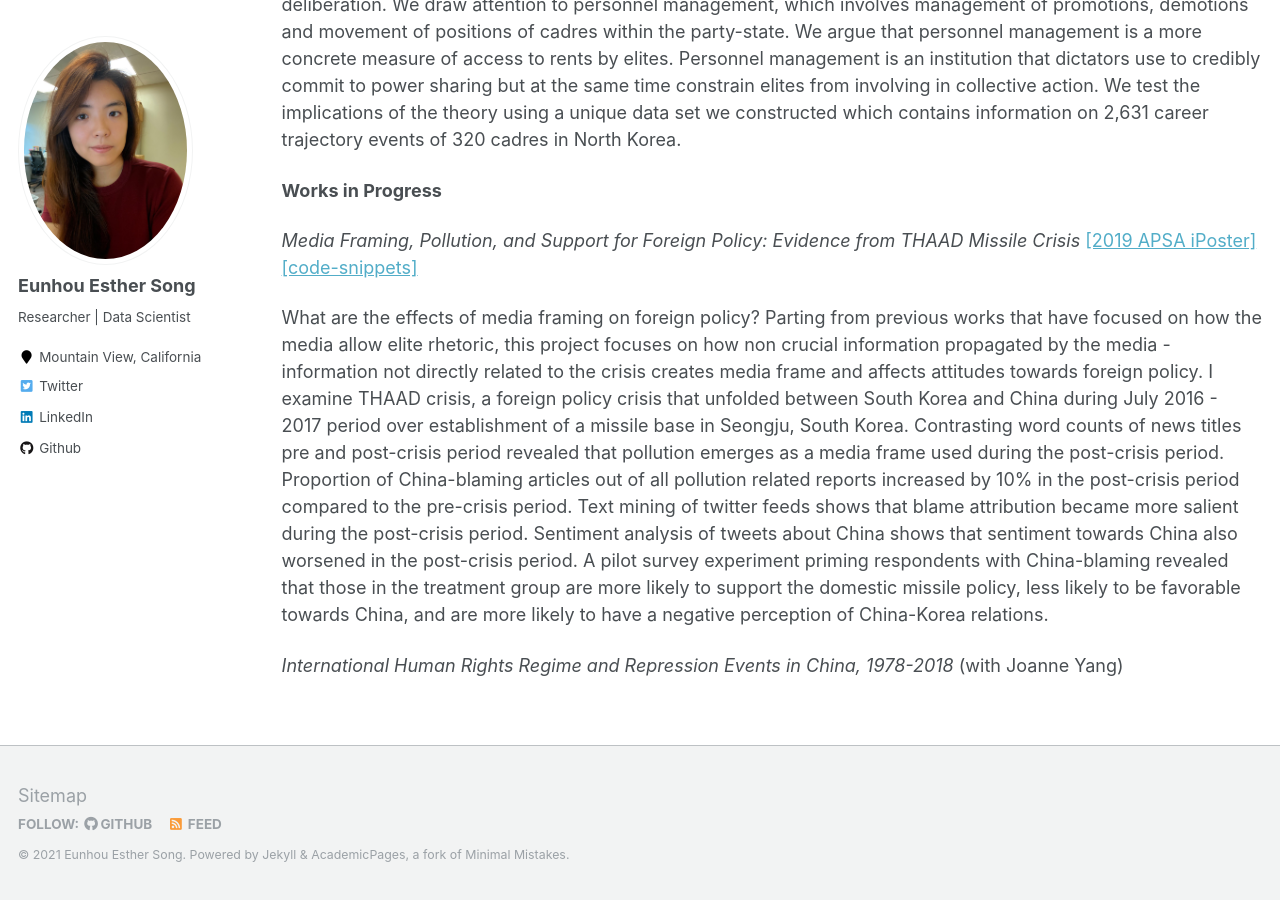
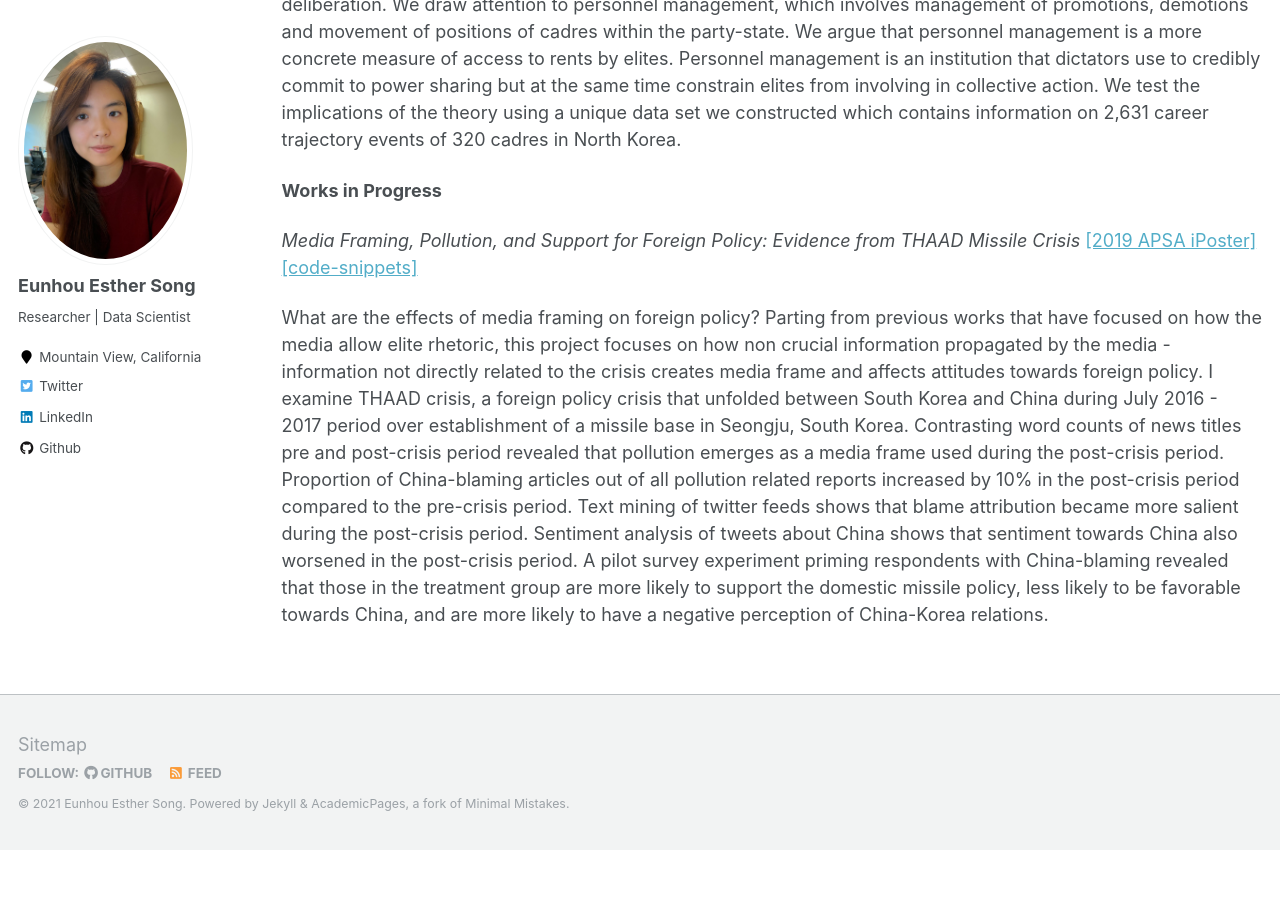
Before and after one commit to ehsong/ehsong.github.io, a Jekyll site: the page built from _pages/research.md, in a window 1280 px wide and 900 px high, scrolled down 918 px. Built offline with Jekyll 4.4.1, drawn with Linux system fonts in a browser that asks for light colours; after the commit the page ends 1768 px from its top, so only the background shows below that.

Commit message:
Update research.md

```diff
--- a/_pages/research.md
+++ b/_pages/research.md
@@ -37,5 +37,3 @@ Despite accumulation of a large corpus of literature on the role of legislatures
 [[code-snippets]](/files/apsa_poster_analysis.html)
 
 What are the effects of media framing on foreign policy? Parting from previous works that have focused on how the media allow elite rhetoric, this project focuses on how non crucial information propagated by the media - information not directly related to the crisis creates media frame and affects attitudes towards foreign policy. I examine THAAD crisis, a foreign policy crisis that unfolded between South Korea and China during July 2016 - 2017 period over establishment of a missile base in Seongju, South Korea. Contrasting word counts of news titles pre and post-crisis period revealed that pollution emerges as a media frame used during the post-crisis period. Proportion of China-blaming articles out of all pollution related reports increased by 10% in the post-crisis period compared to the pre-crisis period. Text mining of twitter feeds shows that blame attribution became more salient during the post-crisis period. Sentiment analysis of tweets about China shows that sentiment towards China also worsened in the post-crisis period. A pilot survey experiment priming respondents with China-blaming revealed that those in the treatment group are more likely to support the domestic missile policy, less likely to be favorable towards China, and are more likely to have a negative perception of China-Korea relations.
-
-*International Human Rights Regime and Repression Events in China, 1978-2018* (with Joanne Yang)
```
